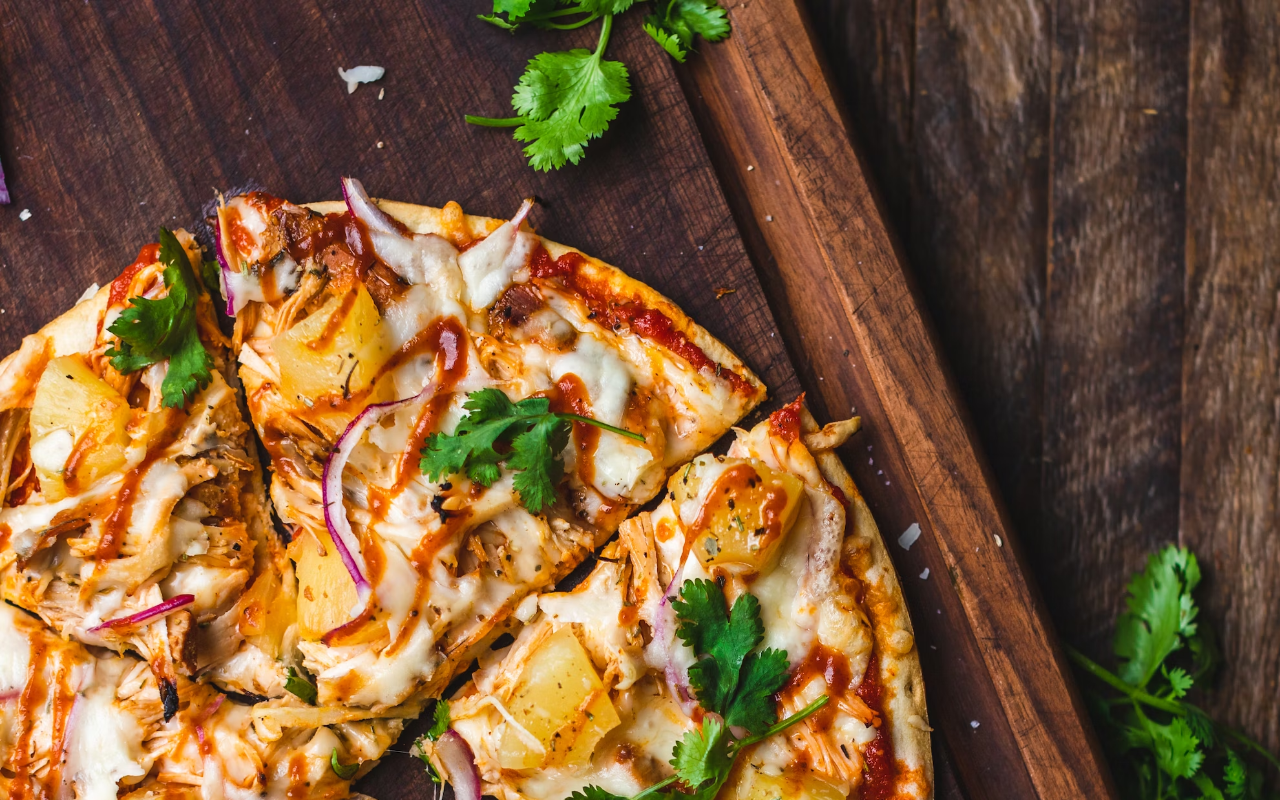
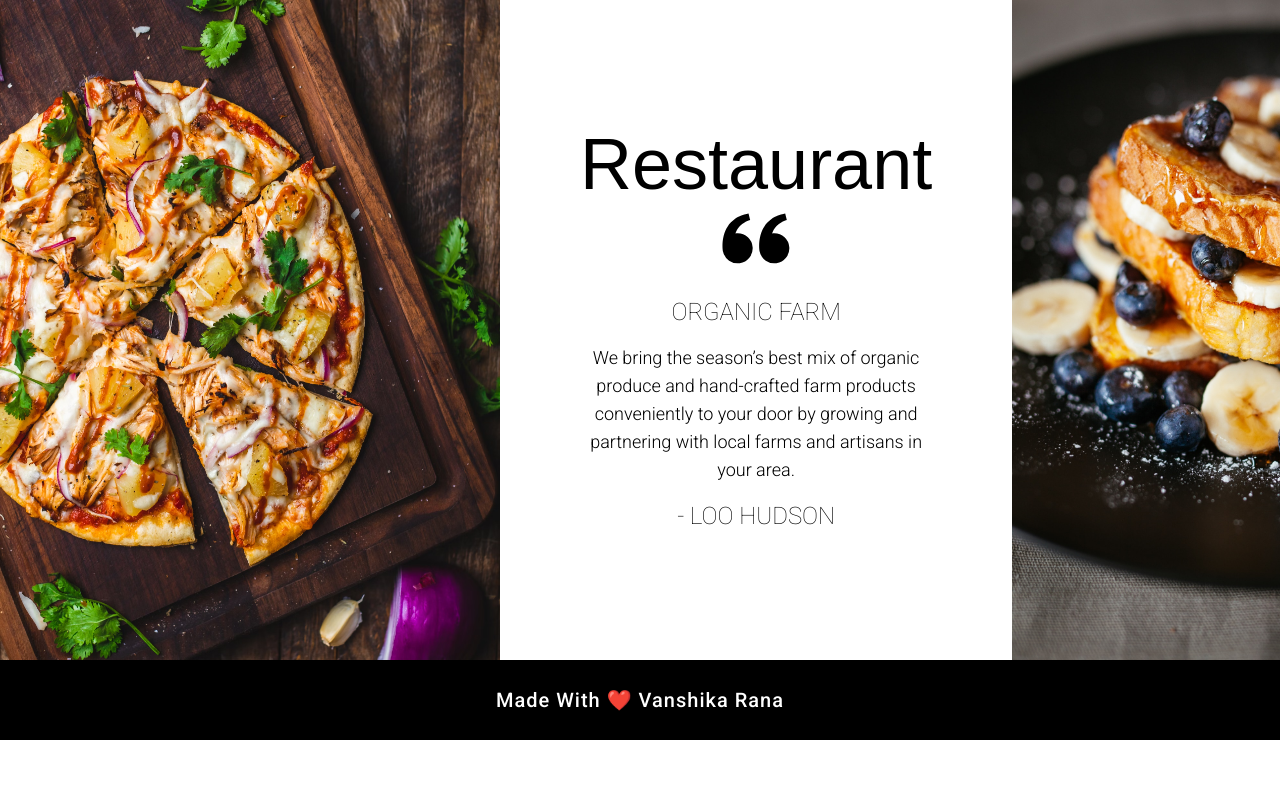
Before and after one commit to Vanshika-Rana/Frontend-Projects, a Next.js app: page /Restaurant in a window 1280 px wide. Shown: the top 800 px of the page. Built offline with nearby package versions, Linux system fonts and the light colour scheme; a web font is replaced by a local one.

Commit message:
Day 1/30 -little update

```diff
--- a/app/Restaurant/page.tsx
+++ b/app/Restaurant/page.tsx
@@ -15,9 +15,9 @@ const Restaurant: React.FC = () => {
 				<Image
 					src='/images/Restaurant/food1.png'
 					alt='pizza'
-					width={200}
+					width={500}
 					height={200}
-					className='w-full'
+
 				/>
 				<div className='bg-white w-full flex flex-col justify-center items-center py-32 px-20'>
 					<p
@@ -42,9 +42,9 @@ const Restaurant: React.FC = () => {
 				<Image
 					src='/images/Restaurant/food2.jpg'
 					alt='Blueberry'
-					width={200}
+					width={500}
 					height={200}
-					className='w-full'
+
 				/>
 			</div>
 			<div className='w-full bg-black h-20 flex justify-center items-center'>
```
